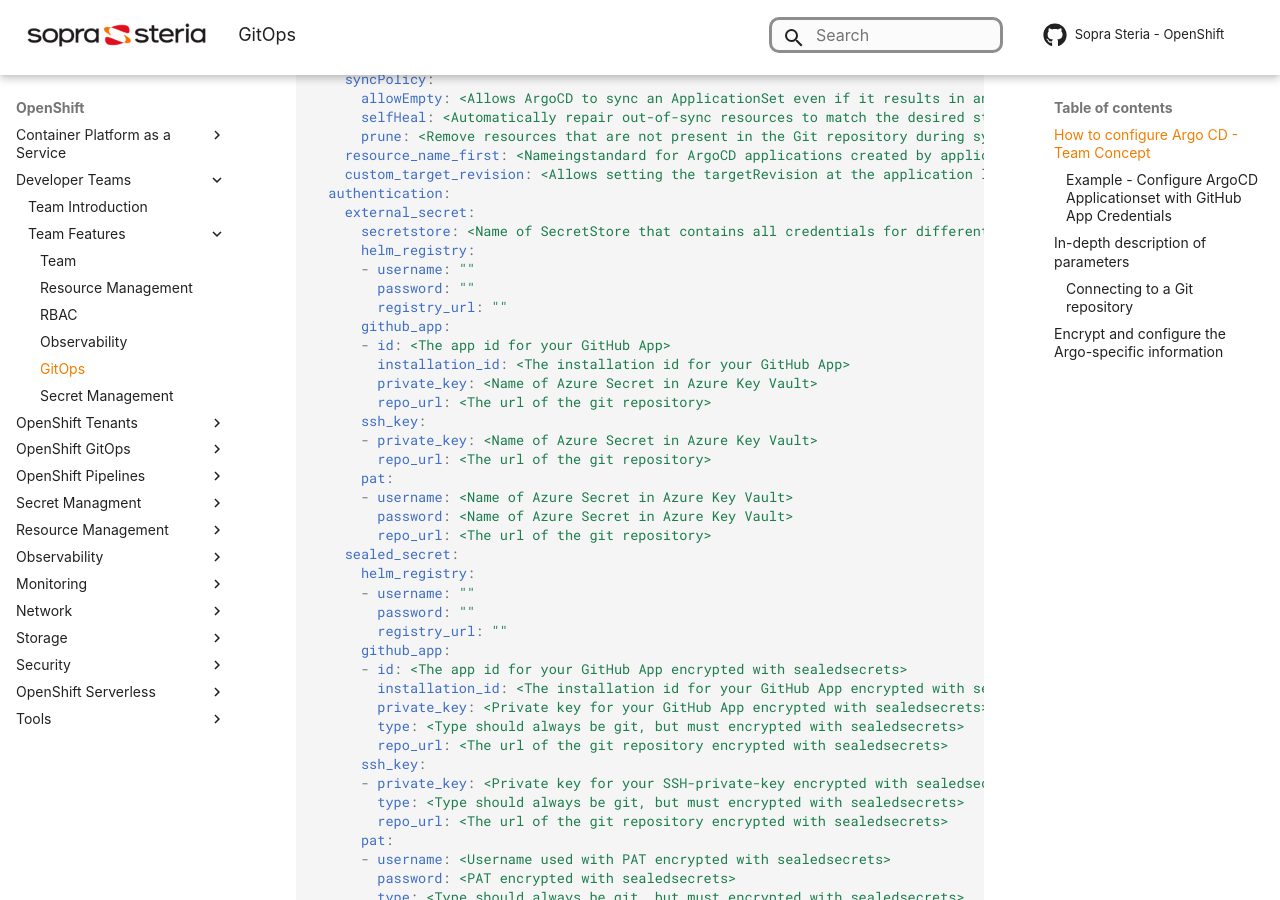
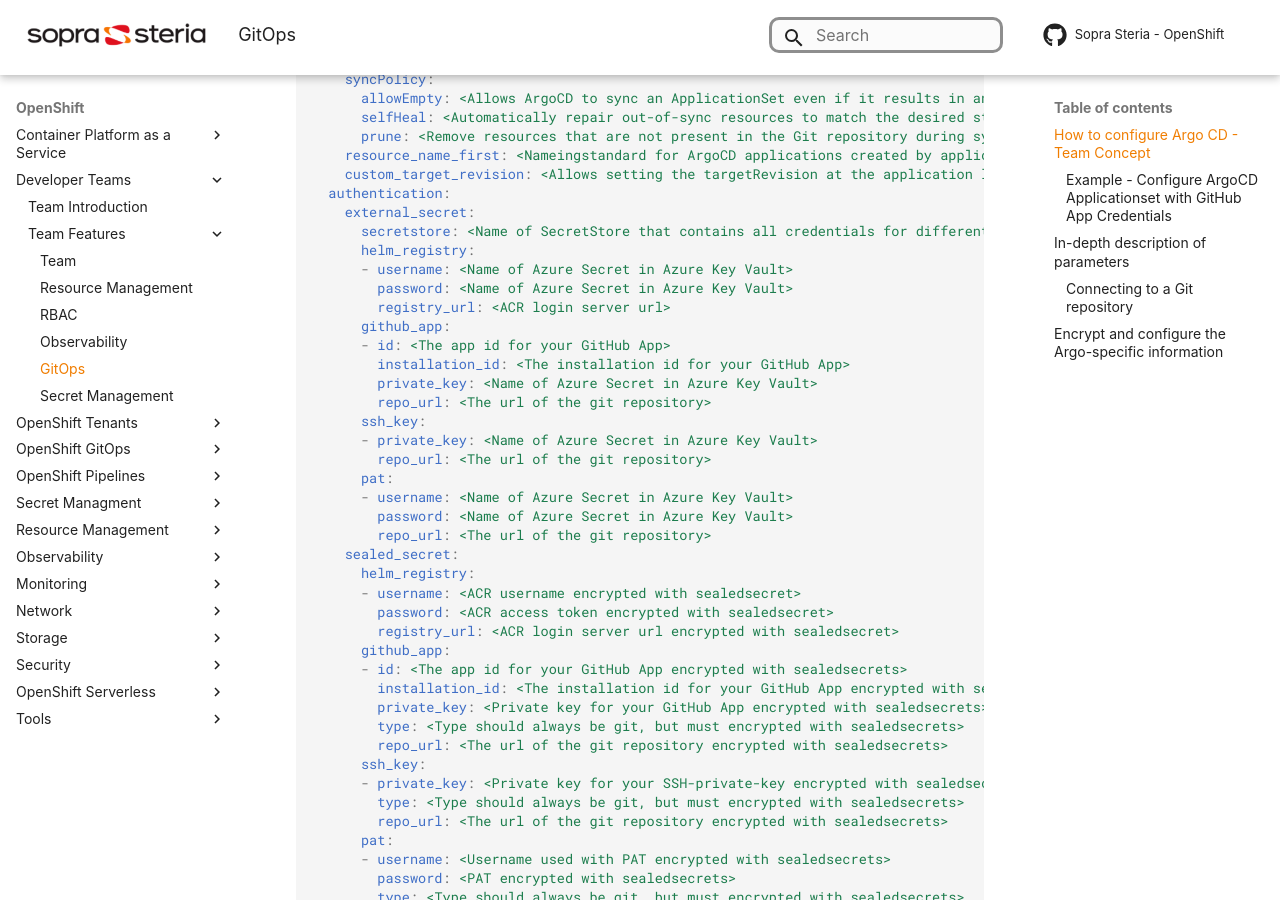
Before and after one commit to Sopra-Steria-Norge-Kubernetes/OpenShift, an MkDocs documentation site: the page built from docs/OpenShift Teams/Team features/gitops.md, in a window 1280 px wide and 900 px high, scrolled down 558 px. Built offline with MkDocs 1.6.1 and Material for MkDocs 9.7.7, drawn with Linux system fonts in a browser that asks for light colours; some web fonts are replaced; comment, search, counter and statistics services are not loaded; some of the changed lines change nothing that is shown.

Commit message:
added description for helm section in yaml

```diff
--- a/docs/OpenShift Teams/Team features/gitops.md
+++ b/docs/OpenShift Teams/Team features/gitops.md
@@ -25,9 +25,9 @@
     external_secret:
       secretstore: <Name of SecretStore that contains all credentials for different authentication methods>
       helm_registry:
-      - username: ""
-        password: ""
-        registry_url: ""
+      - username: <Name of Azure Secret in Azure Key Vault>
+        password: <Name of Azure Secret in Azure Key Vault>
+        registry_url: <ACR login server url>
       github_app:
       - id: <The app id for your GitHub App>
         installation_id: <The installation id for your GitHub App>
@@ -42,9 +42,9 @@
         repo_url: <The url of the git repository>
     sealed_secret:
       helm_registry:
-      - username: ""
-        password: ""
-        registry_url: ""
+      - username: <ACR username encrypted with sealedsecret>
+        password: <ACR access token encrypted with sealedsecret>
+        registry_url: <ACR login server url encrypted with sealedsecret>
       github_app:
       - id: <The app id for your GitHub App encrypted with sealedsecrets>
         installation_id: <The installation id for your GitHub App encrypted with sealedsecrets>
```
